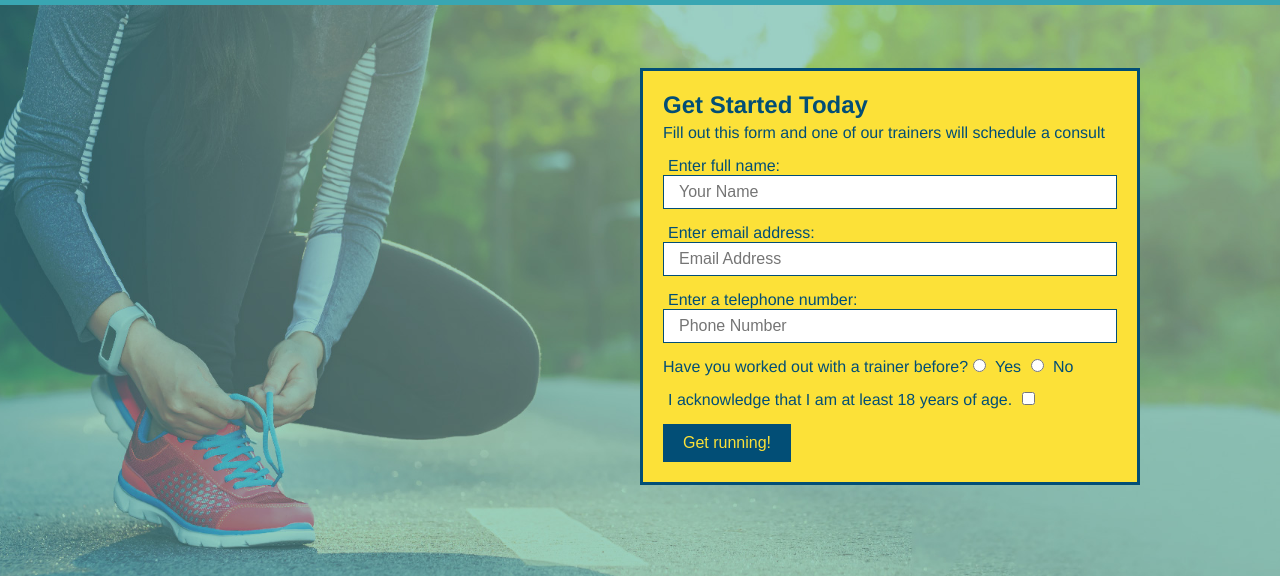
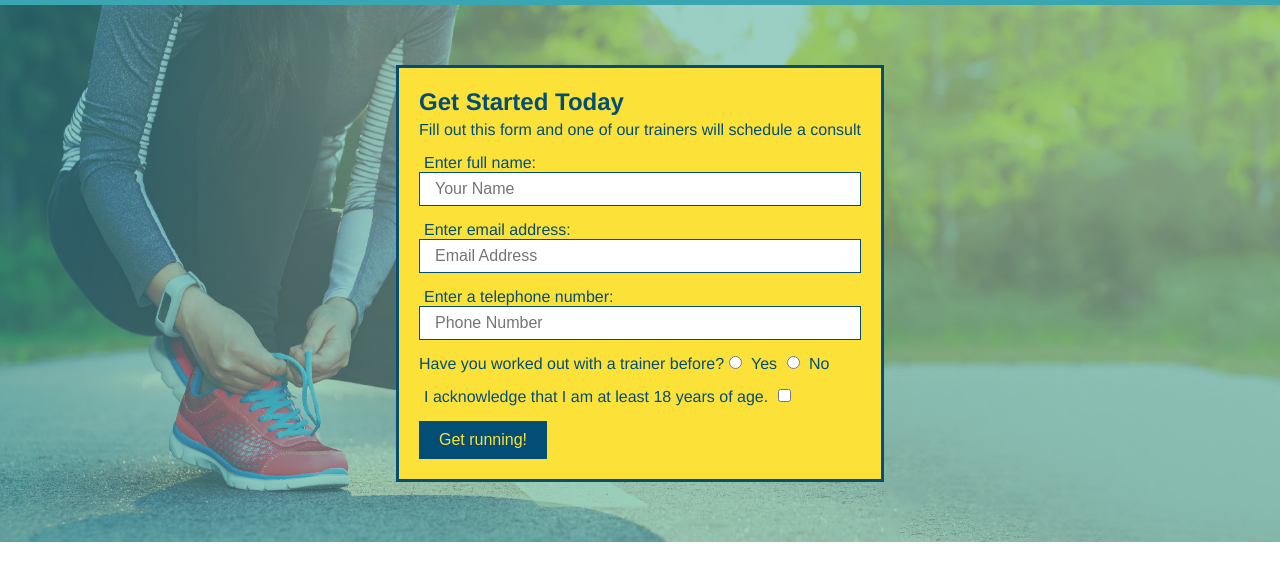
Before and after one commit to ommarkhawaja1/run-buddy, a plain HTML site: page index.html in a window 1280 px wide. Shown: the part 77-653 px from the top of the page. Drawn offline with Linux system fonts and the light colour scheme.

Commit message:
add flexbox to the hero

```diff
--- a/assets/css/style.css
+++ b/assets/css/style.css
@@ -47,17 +47,18 @@ footer {
   background: #fce138;
   width: 100%;
   padding: 40px 35px;
+  display: flex;
+  justify-content: space-between;
+  flex-wrap: wrap;
 }
 
 footer h2 {
-  display: inline;
   color: #024e76;
   font-size: 30px;
   margin: 0;
 }
 
 footer div {
-  float: right;
   line-height: 1.5;
   text-align: right;
 }
@@ -73,10 +74,11 @@ section {
 /* Hero Style Start */
 .hero {
   background-image: url('../images/hero-bg.jpg');
-  height: 600px;
   background-size: cover;
   background-position: center;
-  position: relative;
+  display: flex;
+  justify-content: center;
+  flex-wrap: wrap;
 }
 /* Hero Style End */
 
@@ -84,11 +86,7 @@ section {
   border: 3px solid #024e76;
   background-color: #fce138;
   padding: 20px;
-  width: 500px;
   color: #024e76;
-  position: absolute;
-  bottom: 120px;
-  right: 140px;
 }
 
 .hero-form h3 {
```
